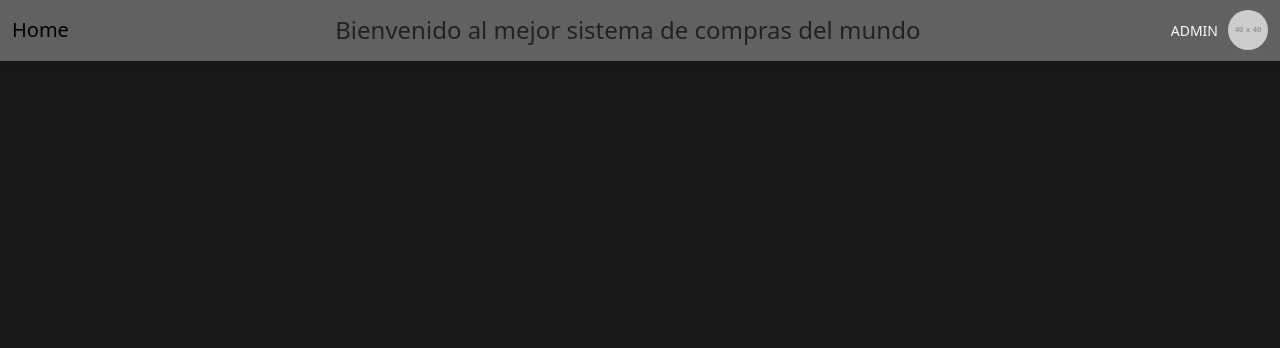
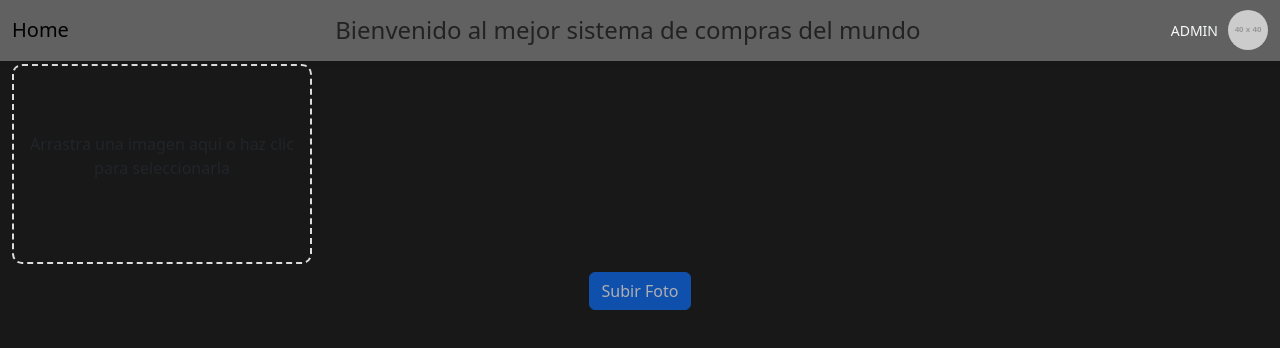
Before and after one commit to vcalomi/delivery-system-ing_soft1, a Vue app in the folder frontend/: page /uploadPicture in a window 1280 px wide. Shown: the top 348 px of the page. Built offline with nearby package versions, Linux system fonts and the light colour scheme; no server answers.

Commit message:
all feats implemented. we need to ultimate details

```diff
--- a/frontend/src/App.vue
+++ b/frontend/src/App.vue
@@ -1,7 +1,7 @@
 <template>
 
     <nav class="navbar navbar-light bg-dark fixed-top shadow-sm">
-      <div class="container-fluid">
+      <div v-if="showNavBar"  class="container-fluid">
         <RouterLink to="/" class="navbar-brand">Home</RouterLink>
         <div class="navbar-text">
           <h4>{{ "Bienvenido al mejor sistema de compras del mundo" }}</h4>
@@ -24,6 +24,9 @@
               <li>
                 <RouterLink to="UserOrders">Pedidos</RouterLink>
               </li>
+              <li>
+                <RouterLink to="addProfileImage">agregar foto de perfil</RouterLink>
+              </li>
             </ul>
           </div>
         </div>
@@ -37,13 +40,34 @@
 </template>
 
 <script>
+import axios from "axios";
+
 export default {
   name: 'App',
   data() {
     return {
       profileMenuOpen: false,
       role: 'ADMIN',
+      profile: [],
+      profilePictureUrl: '',
+      showNavBar: true
     };
+  },
+  async mounted(){
+    await axios.get('http://localhost:8081/api/users/profile', {
+      headers: { Authorization: `Bearer ${localStorage.authToken}` }
+    }).then(res => {
+      this.profile = res.data;
+    }).catch(err => alert(err));
+
+
+    await axios.get("http://localhost:8081/api/profilePicture", {
+      headers: { Authorization: `Bearer ${localStorage.authToken}` },
+      responseType: "arraybuffer", // Importante para manejar datos binarios
+    }).then(res =>{
+      const blob = new Blob([res.data], { type: res.headers["content-type"] });
+      this.profilePictureUrl = URL.createObjectURL(blob);
+    }).catch(err => console.log(err));
   },
   methods: {
     toggleProfileMenu() {
--- /dev/null
+++ b/frontend/src/components/UploadPicture.vue
@@ -0,0 +1,114 @@
+<template>
+    <div
+      class="drag-drop-container"
+      @dragover.prevent
+      @drop.prevent="onDrop"
+    >
+      <div
+        class="drag-drop-box"
+        :class="{ 'dragging': isDragging }"
+        @dragenter="isDragging = true"
+        @dragleave="isDragging = false"
+      >
+        <p v-if="!preview">Arrastra una imagen aquí o haz clic para seleccionarla</p>
+        <img v-if="preview" :src="preview" alt="Vista previa" class="img-preview" />
+      </div>
+      <input
+        type="file"
+        accept="image/*"
+        ref="fileInput"
+        @change="onFileChange"
+        class="file-input"
+      />
+      <button
+        class="btn btn-primary mt-2"
+        :disabled="!selectedFile"
+        @click="uploadPhoto"
+      >
+        Subir Foto
+      </button>
+    </div>
+  </template>
+
+  <script>
+  export default {
+    data() {
+      return {
+        selectedFile: null,
+        preview: null,
+        isDragging: false,
+      };
+    },
+    methods: {
+      onFileChange(event) {
+        const file = event.target.files[0];
+        this.handleFile(file);
+      },
+      onDrop(event) {
+        const file = event.dataTransfer.files[0];
+        this.handleFile(file);
+        this.isDragging = false;
+      },
+      handleFile(file) {
+        if (file && file.type.startsWith("image/")) {
+          this.selectedFile = file;
+
+          // Crear una vista previa de la imagen
+          const reader = new FileReader();
+          reader.onload = (e) => {
+            this.preview = e.target.result;
+          };
+          reader.readAsDataURL(file);
+        } else {
+          alert("Por favor, selecciona un archivo de imagen válido.");
+        }
+      },
+      uploadPhoto() {
+        if (!this.selectedFile) return;
+
+        const formData = new FormData();
+        formData.append("profilePicture", this.selectedFile);
+
+        // Emitir los datos al componente padre
+        this.$emit("upload-photo", formData);
+
+        // Limpiar los datos después de la subida
+        this.selectedFile = null;
+        this.preview = null;
+      },
+    },
+  };
+  </script>
+
+  <style scoped>
+  .drag-drop-container {
+    text-align: center;
+  }
+
+  .drag-drop-box {
+    width: 300px;
+    height: 200px;
+    border: 2px dashed #ddd;
+    border-radius: 10px;
+    display: flex;
+    justify-content: center;
+    align-items: center;
+    cursor: pointer;
+    transition: border-color 0.3s ease;
+  }
+
+  .drag-drop-box.dragging {
+    border-color: #007bff;
+  }
+
+  .img-preview {
+    max-width: 100%;
+    max-height: 100%;
+    border-radius: 5px;
+    object-fit: cover;
+  }
+
+  .file-input {
+    display: none;
+  }
+  </style>
--- a/frontend/src/router.js
+++ b/frontend/src/router.js
@@ -8,6 +8,7 @@ import CreateOrderComponent from './components/user/CreateOrderComponent.vue'
 import ChangePasswordComponent from './components/ChangePasswordComponent.vue'
 import UserComponent from './components/user/UserComponent.vue'
 import OrdersAdminComponent from './components/admin/OrdersAdmin.vue'
+import UploadPicture from './components/UploadPicture.vue'
 
 // Define the routes
 const routes = [
@@ -55,6 +56,11 @@ const routes = [
     path: '/ordersAdmin',
     name: 'ordersAdmin',
     component: OrdersAdminComponent
+  },
+  {
+    path: '/uploadPicture',
+    name: 'UploadPicture',
+    component: UploadPicture
   }
 
   // Add more routes here
```
